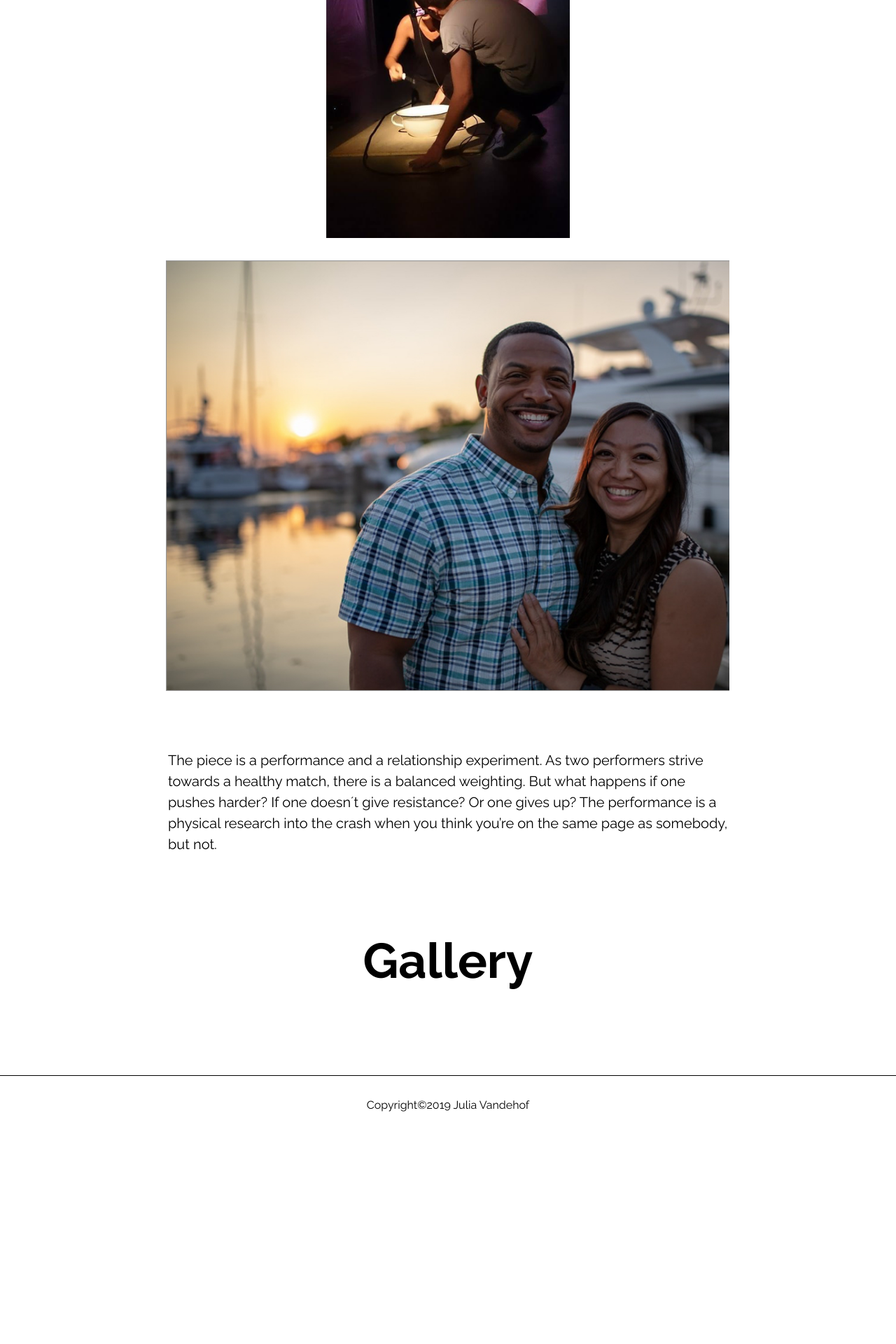
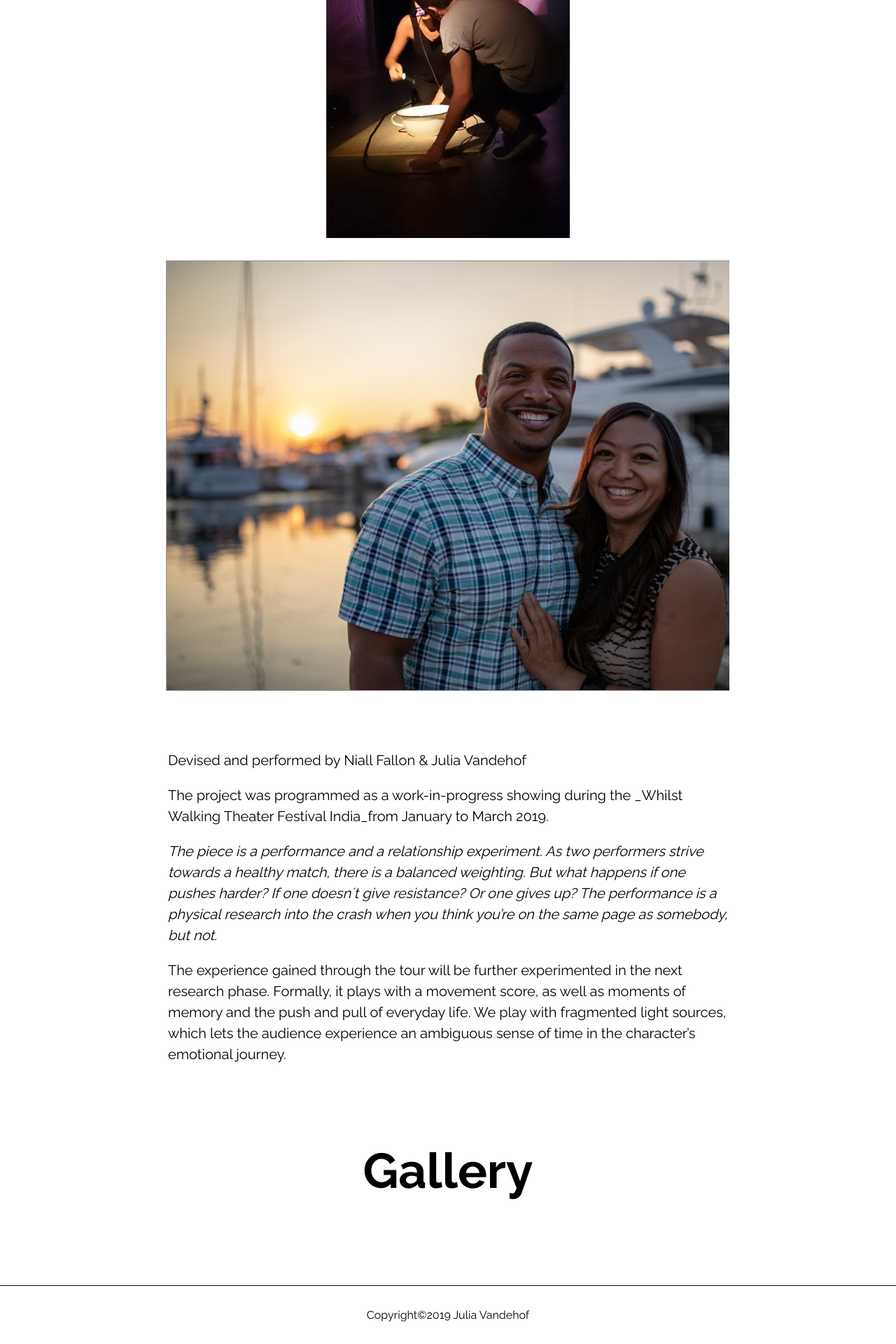
Before and after one commit to matteocarpi/julia, a Jekyll site: the page built from _posts/2019-03-04-you've-met-yout-match.markdown, in a window 1280 px wide. Shown: the part 764-2684 px from the top of the page at 70% size. Built offline with Jekyll 4.4.1, drawn with Linux system fonts in a browser that asks for light colours.

Commit message:
Update from Forestry.io Julia Proeglhoef updated _posts/2019-03-04-you've-met-yout-match.markdown

```diff
--- a/_posts/2019-03-04-you've-met-yout-match.markdown
+++ b/_posts/2019-03-04-you've-met-yout-match.markdown
@@ -3,11 +3,14 @@ layout: post
 title: You've Met Your Match
 current: true
 preview-picture: "/uploads/random-pic.jpg"
-description: The piece is a performance and a relationship experiment. As two performers
-  strive towards a healthy match, there is a balanced weighting. But what happens
-  if one pushes harder? If one doesn´t give resistance? Or one gives up? The performance
-  is a physical research into the crash when you think you're on the same page as
-  somebody, but not.
+description: |-
+  Devised and performed by Niall Fallon & Julia Vandehof
+
+  The project was programmed as a work-in-progress showing during the _Whilst Walking Theater Festival India_from January to March 2019.
+
+  _The piece is a performance and a relationship experiment. As two performers strive towards a healthy match, there is a balanced weighting. But what happens if one pushes harder? If one doesn´t give resistance? Or one gives up? The performance is a physical research into the crash when you think you're on the same page as somebody, but not._
+
+  The experience gained through the tour will be further experimented in the next research phase. Formally, it plays with a movement score, as well as moments of memory and the push and pull of everyday life. We play with fragmented light sources, which lets the audience experience an ambiguous sense of time in the character’s emotional journey.
 preview_picture: "/uploads/random-pic.jpg"
 main_pictures:
 - "/uploads/Lowen-5.png"
@@ -24,5 +27,6 @@ press: false
 press_pictures: []
 undefined: []
 only_current: true
+gallery: []
 
 ---
```
Also changed, not shown: .forestry/front_matter/templates/post.yml.
